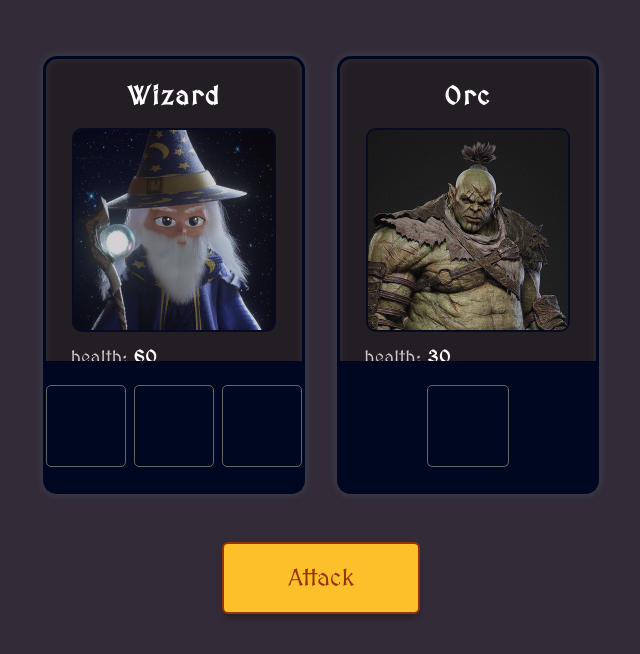
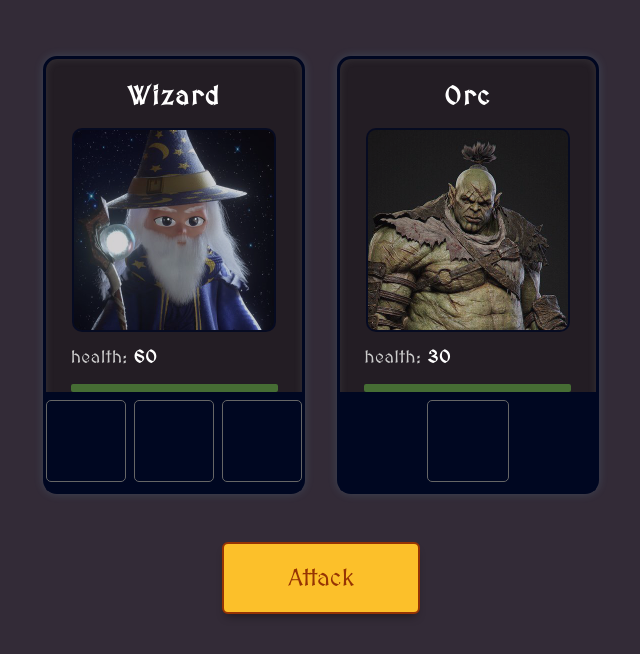
Before and after one commit to esenoff/role-playing-js-game, a plain HTML site: page index.html in a window 1280 px wide. Shown: the whole page, without its empty margins (319-959 px from the left). Drawn offline with Linux system fonts and the light colour scheme.

Commit message:
Update index.css

```diff
--- a/index.css
+++ b/index.css
@@ -138,7 +138,7 @@ main {
 
 @media(min-width:550px){
     .dice-container {
-        height: 30%;
+        height: 23%;
         border-bottom-left-radius: 3px;
         border-bottom-right-radius: 3px;
     }
```
